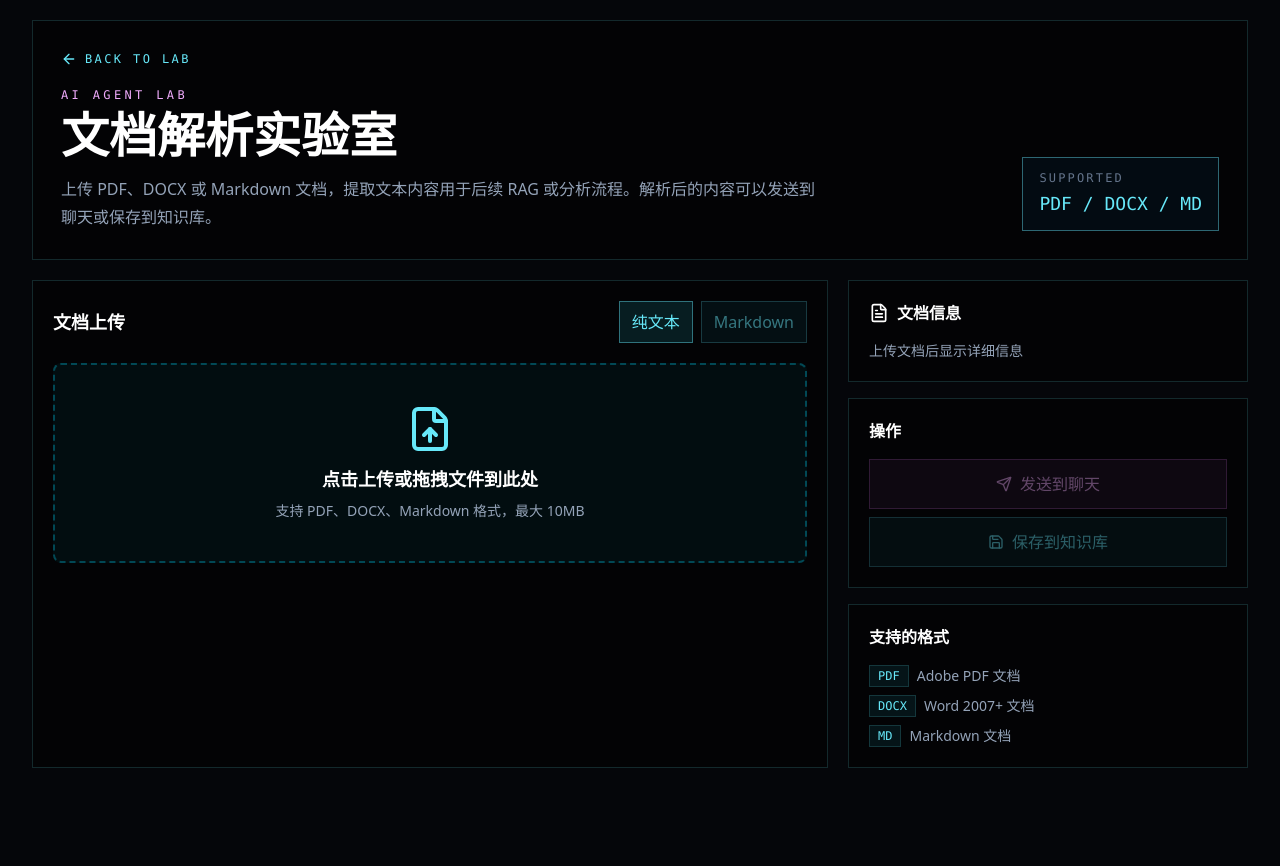
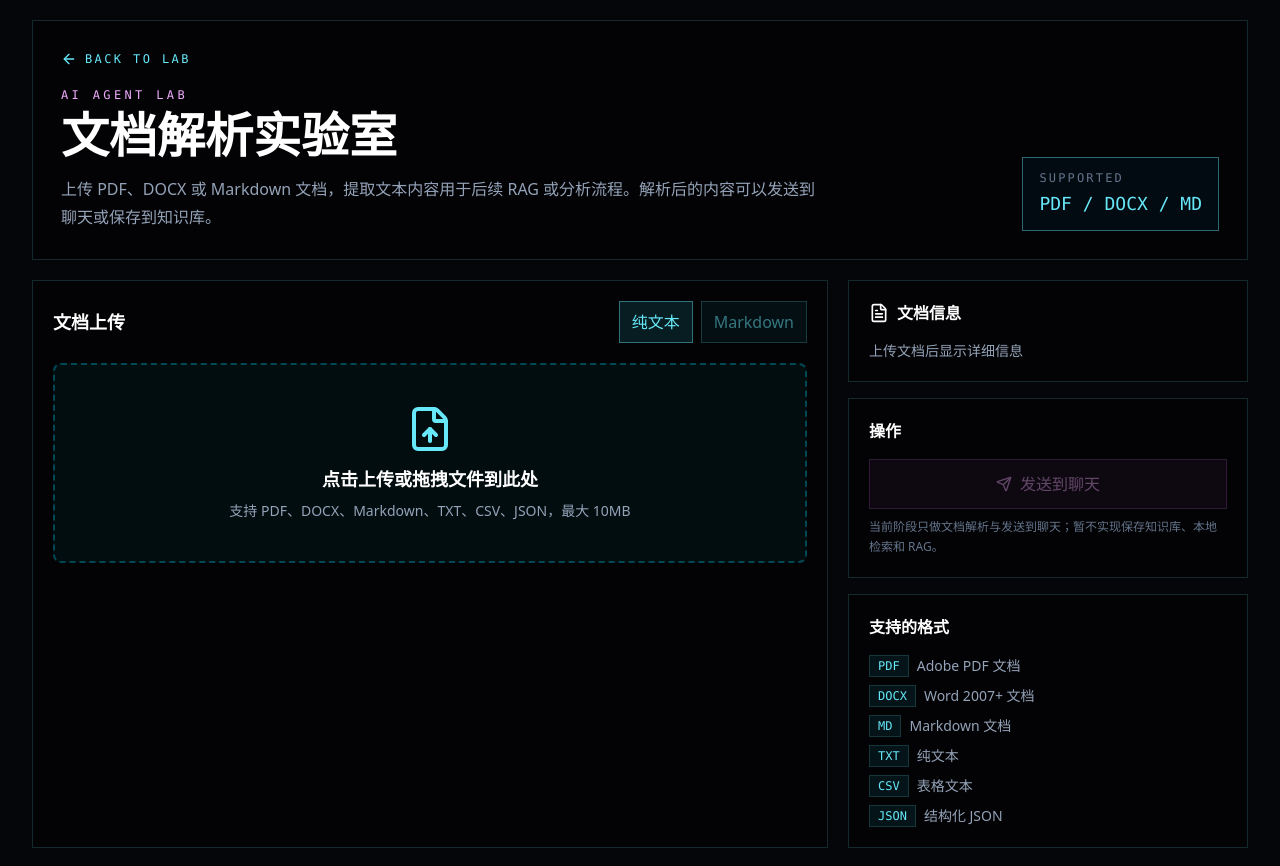
Before and after one commit to davidwuwu001/vercel-ai-sdk, a Next.js app: page /lab/documents in a window 1280 px wide. Before the commit the page ends 800 px from the top, so only its background shows below. Built offline with nearby package versions, Linux system fonts and the light colour scheme.

Commit message:
feat: keep documents lab focused on parsing only

```diff
--- a/src/components/document-parser-panel.tsx
+++ b/src/components/document-parser-panel.tsx
@@ -1,6 +1,6 @@
 "use client";
 
-import { FileText, Send, Loader2, AlertCircle, CheckCircle2, Save, Copy, FileUp } from "lucide-react";
+import { FileText, Send, Loader2, AlertCircle, CheckCircle2, Copy, FileUp } from "lucide-react";
 import { useCallback, useRef, useState } from "react";
 import type { ParsedDocument, DocumentParseError } from "@/lib/documents/types";
 
@@ -78,6 +78,14 @@ export function DocumentParserPanel() {
     }
   }, [parsedDocument, viewMode]);
 
+  const sendToChat = useCallback(() => {
+    if (!parsedDocument) return;
+    const payload = encodeURIComponent(
+      `请基于以下文档内容进行总结：\n\n${parsedDocument.plainText.slice(0, 8000)}`,
+    );
+    window.location.href = `/?draft=${payload}`;
+  }, [parsedDocument]);
+
   const formatFileSize = (bytes: number) => {
     if (bytes < 1024) return `${bytes} B`;
     if (bytes < 1024 * 1024) return `${(bytes / 1024).toFixed(1)} KB`;
@@ -121,14 +129,14 @@ export function DocumentParserPanel() {
         >
           <input
             ref={fileInputRef}
-            accept=".pdf,.docx,.md,.markdown"
+            accept=".pdf,.docx,.md,.markdown,.txt,.csv,.json"
             className="hidden"
             type="file"
             onChange={handleFileSelect}
           />
           <FileUp className="app-accent mx-auto mb-3 size-12" />
           <p className="app-title text-lg font-semibold">点击上传或拖拽文件到此处</p>
-          <p className="app-muted mt-2 text-sm">支持 PDF、DOCX、Markdown 格式，最大 10MB</p>
+          <p className="app-muted mt-2 text-sm">支持 PDF、DOCX、Markdown、TXT、CSV、JSON，最大 10MB</p>
         </div>
 
         {isLoading && (
@@ -222,6 +230,16 @@ export function DocumentParserPanel() {
                   </dd>
                 </div>
               )}
+              {parsedDocument.metadata.rowCount && (
+                <div>
+                  <dt className="app-subtle font-mono text-xs uppercase tracking-wider">
+                    行数
+                  </dt>
+                  <dd className="app-title mt-1 text-sm">
+                    {parsedDocument.metadata.rowCount} 行
+                  </dd>
+                </div>
+              )}
               {parsedDocument.title && (
                 <div>
                   <dt className="app-subtle font-mono text-xs uppercase tracking-wider">
@@ -250,37 +268,34 @@ export function DocumentParserPanel() {
             <button
               className="app-button-hot flex w-full items-center justify-center gap-2 border px-4 py-3 font-mono text-sm disabled:cursor-not-allowed disabled:opacity-40"
               disabled={!parsedDocument}
+              onClick={sendToChat}
               type="button"
             >
               <Send className="size-4" />
               发送到聊天
             </button>
-            <button
-              className="app-button-accent flex w-full items-center justify-center gap-2 border px-4 py-3 font-mono text-sm disabled:cursor-not-allowed disabled:opacity-40"
-              disabled={!parsedDocument}
-              type="button"
-            >
-              <Save className="size-4" />
-              保存到知识库
-            </button>
+            <p className="app-subtle text-xs leading-5">
+              当前阶段只做文档解析与发送到聊天；暂不实现保存知识库、本地检索和 RAG。
+            </p>
           </div>
         </div>
 
         <div className="app-panel border p-5">
           <h3 className="app-title mb-4 font-semibold">支持的格式</h3>
           <ul className="space-y-2">
-            <li className="app-muted flex items-center gap-2 text-sm">
-              <span className="app-chip border px-2 py-0.5 font-mono text-xs">PDF</span>
-              Adobe PDF 文档
-            </li>
-            <li className="app-muted flex items-center gap-2 text-sm">
-              <span className="app-chip border px-2 py-0.5 font-mono text-xs">DOCX</span>
-              Word 2007+ 文档
-            </li>
-            <li className="app-muted flex items-center gap-2 text-sm">
-              <span className="app-chip border px-2 py-0.5 font-mono text-xs">MD</span>
-              Markdown 文档
-            </li>
+            {[
+              ["PDF", "Adobe PDF 文档"],
+              ["DOCX", "Word 2007+ 文档"],
+              ["MD", "Markdown 文档"],
+              ["TXT", "纯文本"],
+              ["CSV", "表格文本"],
+              ["JSON", "结构化 JSON"],
+            ].map(([tag, desc]) => (
+              <li className="app-muted flex items-center gap-2 text-sm" key={tag}>
+                <span className="app-chip border px-2 py-0.5 font-mono text-xs">{tag}</span>
+                {desc}
+              </li>
+            ))}
           </ul>
         </div>
       </div>
```
